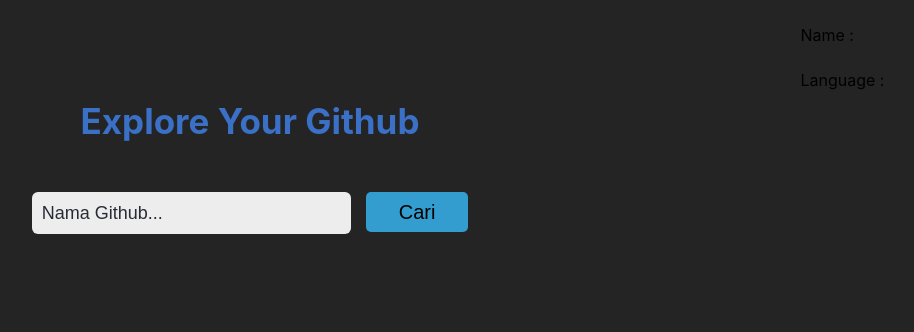
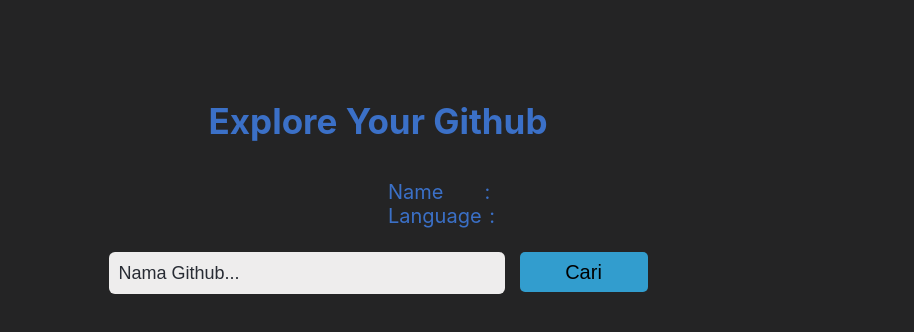
Before and after one commit to rizkyputrahidayat/Project-Test-Github, a React (Create React App) app: page / in a window 1280 px wide. Shown: the top 332 px of the page, without its empty margins (262-1176 px from the left). Built offline with nearby package versions, Linux system fonts and the light colour scheme.

Commit message:
Updated Fix App

```diff
--- a/src/App.css
+++ b/src/App.css
@@ -21,7 +21,7 @@
   height: 40px;
   display: flex;
   justify-content: center;
-  margin-top: 15px;
+  padding-top: 60px;
 }
 
 .input {
@@ -50,6 +50,12 @@
   margin-bottom: 50px;
   margin-top: 100px;
   font-size: 35px;
+}
+.head-1 {
+  color: #3b70c7;
+  margin-top: 180px;
+  margin-left: -630px;
+  font-size: 20px;
 }
 .button {
   height: 100%;
@@ -80,6 +86,13 @@
   align-items: center;
 }
 
+.value {
+  margin-left: 41px;
+}
+.value-1 {
+  margin-left: 2px;
+}
+
 .row {
   display: flex;
   cursor: pointer;
@@ -105,27 +118,18 @@
 .row > h2:hover {
   color: #1b1d1d;
 }
-
+.loader {
+  color: rgb(109, 191, 230);
+  margin-left: -55%;
+}
 .repo-name {
   margin-left: 10px;
 }
 
 .repo-details-container {
   height: 100%;
-  width: 25%;
+  width: 100%;
   display: flex;
   flex-direction: column;
   align-items: center;
 }
-
-.details-row {
-  height: 20px;
-  width: 70%;
-  display: flex;
-  margin-top: 25px;
-  align-items: center;
-}
-
-.value {
-  color: black;
-}
--- a/src/DetailRepo.js
+++ b/src/DetailRepo.js
@@ -8,14 +8,14 @@
     }
 
     return(
-        <div className="repo-details-container">
+        <div className="head-1">
             <div className='details-row'>
-                <label className="label">Name : </label>
-                <span className="value">{details.name}</span>
+                <label className="label">Name</label>
+                <span className="value">: {details.name}</span>
             </div>
             <div className='details-row'>
-                <label className="label">Language : </label>
-                <span className="value">{details.language}</span>
+                <label className="label">Language </label>
+                <span className="value-1">: {details.language}</span>
             </div>
         </div>
     );
```
